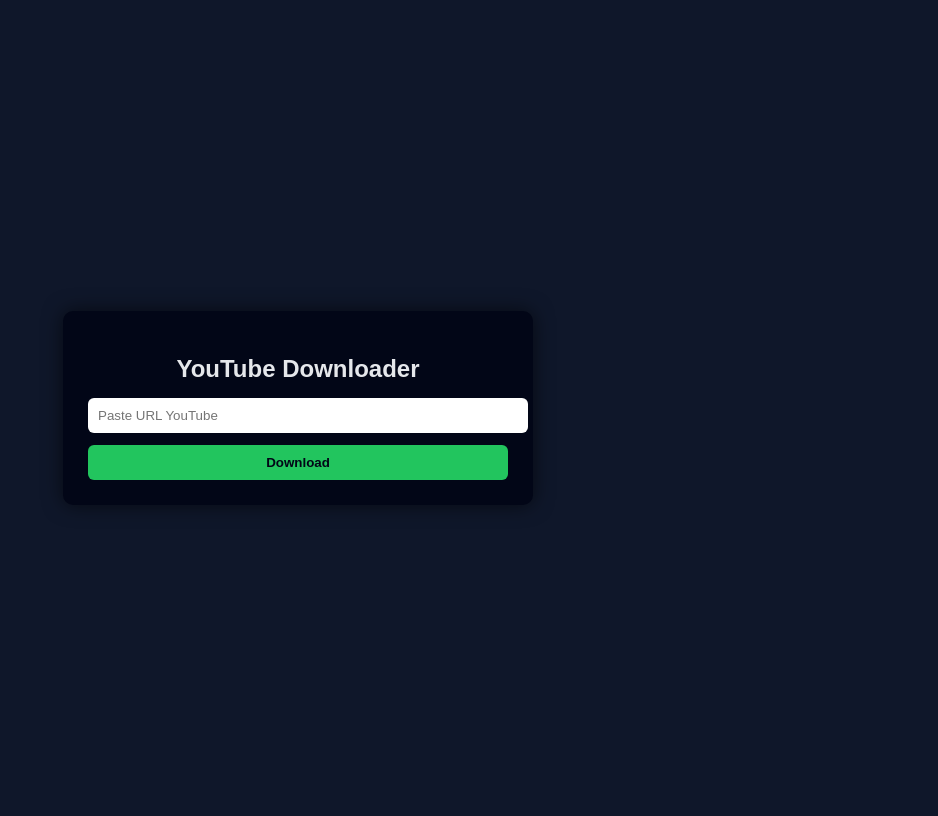
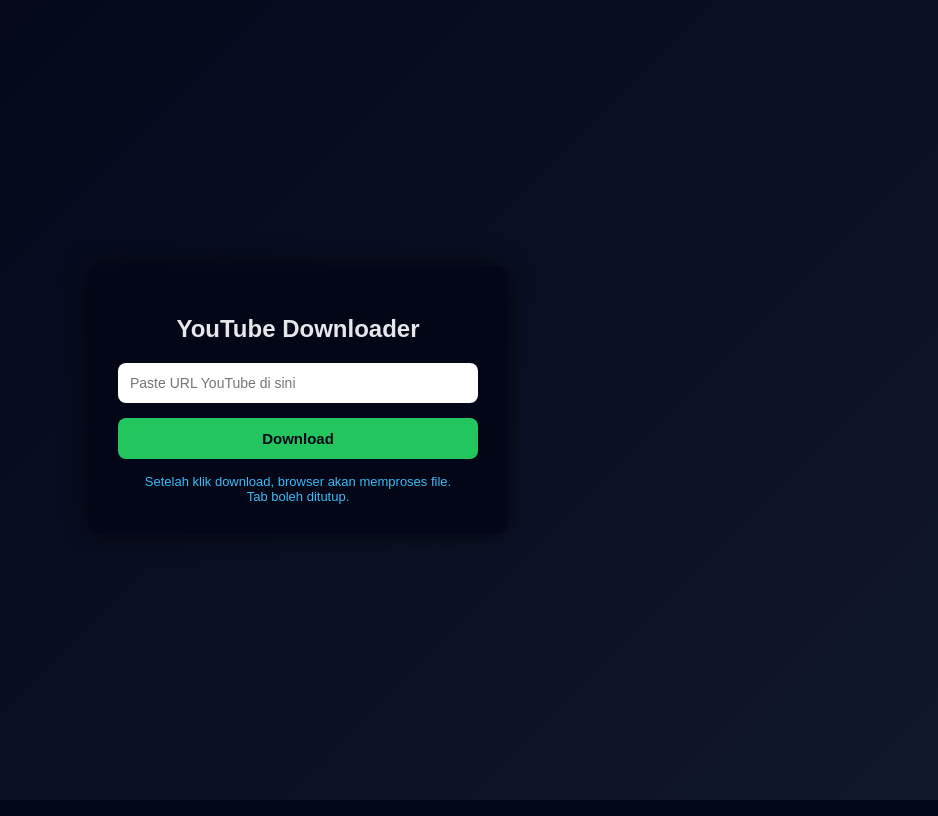
Before and after one commit to irul76/download-youtube2, a Flask app: page / in a window 1280 px wide. Shown: the whole page, without its empty margins (342-1280 px from the left). Run offline with Flask 3, Linux system fonts and the light colour scheme.

Commit message:
Refactor HTML and CSS for YouTube Downloader page

```diff
--- a/templates/index.html
+++ b/templates/index.html
@@ -5,75 +5,65 @@
   <title>YouTube Downloader</title>
 
   <style>
+    * {
+      box-sizing: border-box;
+      font-family: Arial, Helvetica, sans-serif;
+    }
+
     body {
-      font-family: Arial, sans-serif;
-      background: #0f172a;
-      color: #e5e7eb;
+      margin: 0;
+      height: 100vh;
+      background: linear-gradient(135deg, #020617, #0f172a);
       display: flex;
       justify-content: center;
       align-items: center;
-      height: 100vh;
+      color: #e5e7eb;
     }
 
     .card {
       background: #020617;
-      padding: 25px;
-      border-radius: 10px;
+      padding: 30px;
+      border-radius: 12px;
       width: 100%;
       max-width: 420px;
-      box-shadow: 0 0 20px rgba(0,0,0,.6);
+      box-shadow: 0 0 25px rgba(0,0,0,.7);
+      text-align: center;
     }
 
     h2 {
-      text-align: center;
-      margin-bottom: 15px;
+      margin-bottom: 20px;
     }
 
     input {
       width: 100%;
-      padding: 10px;
-      border-radius: 6px;
+      padding: 12px;
+      border-radius: 8px;
       border: none;
-      margin-bottom: 12px;
       outline: none;
+      margin-bottom: 15px;
+      font-size: 14px;
     }
 
     button {
       width: 100%;
-      padding: 10px;
+      padding: 12px;
       background: #22c55e;
       color: #020617;
       font-weight: bold;
       border: none;
-      border-radius: 6px;
+      border-radius: 8px;
       cursor: pointer;
+      font-size: 15px;
     }
 
-    button:disabled {
+    button:hover {
       background: #16a34a;
-      cursor: not-allowed;
     }
 
-    .loading {
-      display: none;
+    .note {
       margin-top: 15px;
-      text-align: center;
-      font-size: 14px;
+      font-size: 13px;
       color: #38bdf8;
-    }
-
-    .spinner {
-      margin: 10px auto;
-      width: 30px;
-      height: 30px;
-      border: 4px solid #334155;
-      border-top: 4px solid #38bdf8;
-      border-radius: 50%;
-      animation: spin 1s linear infinite;
-    }
-
-    @keyframes spin {
-      100% { transform: rotate(360deg); }
     }
   </style>
 </head>
@@ -82,37 +72,26 @@
   <div class="card">
     <h2>YouTube Downloader</h2>
 
-    <form id="form">
-      <input type="text" name="url" placeholder="Paste URL YouTube" required>
-      <button id="btn">Download</button>
+    <!-- FORM LANGSUNG KE SERVER -->
+    <form action="/download" method="get">
+      <input
+        type="text"
+        name="url"
+        placeholder="Paste URL YouTube di sini"
+        required
+      >
+
+      <button type="submit"
+        onclick="this.innerText='Menyiapkan download…'; this.disabled=true;">
+        Download
+      </button>
     </form>
 
-    <div class="loading" id="loading">
-      <div class="spinner"></div>
-      Menyiapkan download...
+    <div class="note">
+      Setelah klik download, browser akan memproses file.<br>
+      Tab boleh ditutup.
     </div>
   </div>
 
-  <script>
-    const form = document.getElementById("form")
-    const loading = document.getElementById("loading")
-    const btn = document.getElementById("btn")
-
-    form.onsubmit = async (e) => {
-      e.preventDefault()
-      btn.disabled = true
-      loading.style.display = "block"
-
-      const data = new FormData(form)
-      const res = await fetch("/prepare", {
-        method: "POST",
-        body: data
-      })
-
-      const downloadUrl = await res.text()
-      window.location.href = downloadUrl
-    }
-  </script>
-
 </body>
 </html>
```
